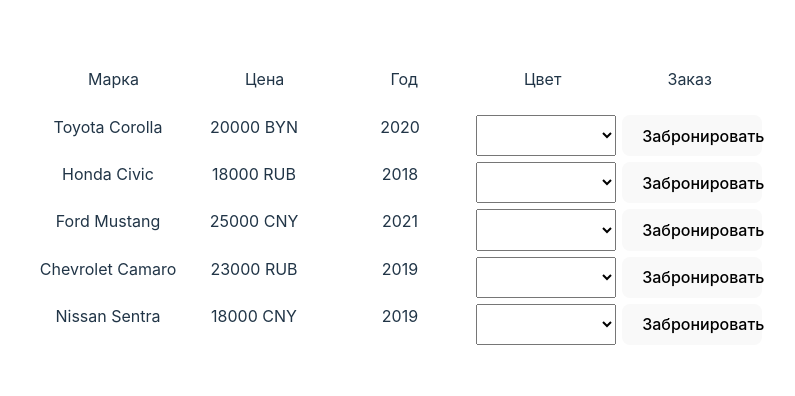
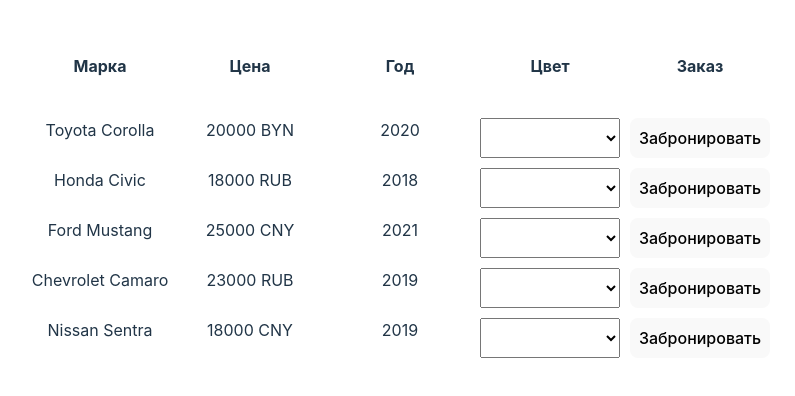
Before and after one commit to Ushakov341/1.2.2_Kirill_Ushakov, a React (Vite) app: page / in a window 1280 px wide. Shown: the part 194-590 px from the top of the page, without its empty margins (240-1035 px from the left). Built offline with nearby package versions, Linux system fonts and the light colour scheme.

Commit message:
css next step button

```diff
--- a/src/components/Table.css
+++ b/src/components/Table.css
@@ -1,21 +1,27 @@
 .tableTitle {
     display: grid;
-    grid-template-columns: repeat(5, auto);
+    grid-template-columns: repeat(5, 140px);
     grid-template-rows: repeat(5, auto);
-    grid-gap: 6px;
+    grid-gap: 10px;
+    font-weight: 700;
 
 }
 
 
 .tableRow {
     display: grid;
+    grid-template-columns: repeat(5, 140px);
+    grid-template-rows: repeat(5, 40px);
+    grid-gap: 10px;
 
-    grid-template-columns: repeat(5, 140px);
-    grid-template-rows: repeat(5, auto);
-    grid-gap: 6px;
     white-space: nowrap;
 }
 
+.button {
+display: flex;
+justify-content: center;
+align-items: center;
+}
 .colorSwitch {
 
 }
```
